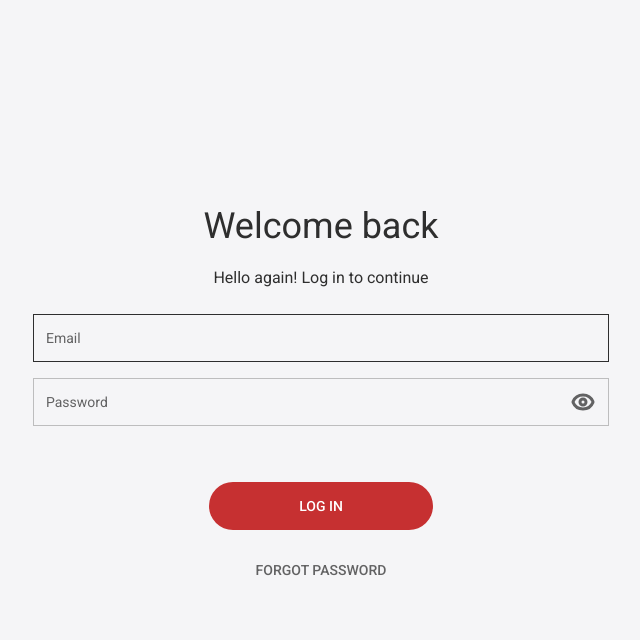
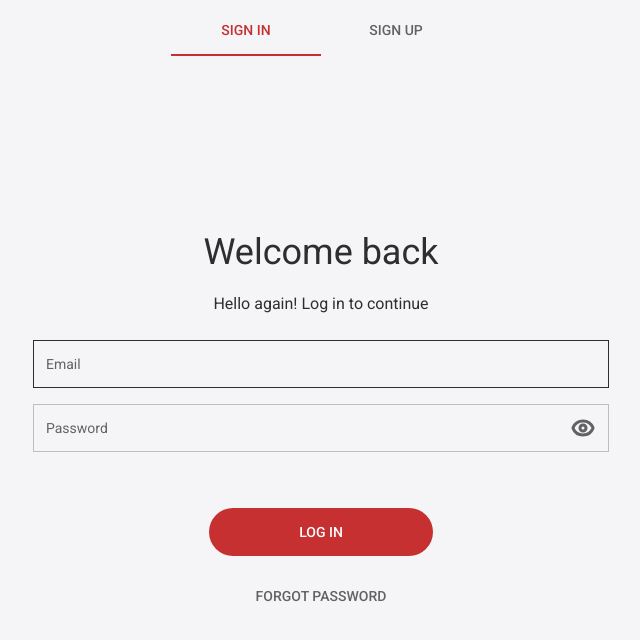
Before and after one commit to hrDGT/HRM, a Next.js app: page /auth/login in a window 1280 px wide. Shown: the top 640 px of the page, without its empty margins (319-959 px from the left). Built offline with nearby package versions, Linux system fonts and the light colour scheme.

Commit message:
feat: authheader has been created

```diff
--- a/app/(auth-flow)/layout.tsx
+++ b/app/(auth-flow)/layout.tsx
@@ -1,3 +1,4 @@
+import { AuthHeader } from "@/components/auth/auth-header";
 import { FadeIn } from "@/components/ui/fade-in";
 
 export default function AuthLayout({
@@ -6,8 +7,11 @@ export default function AuthLayout({
   children: React.ReactNode;
 }) {
   return (
-    <div className="min-h-screen flex flex-col justify-center items-center p-3">
-      <FadeIn className="w-full max-w-xl">{children}</FadeIn>
+    <div className="min-h-screen flex flex-col">
+      <AuthHeader />
+      <main className="min-h-[calc(100vh-56px)] flex flex-col justify-center items-center p-3">
+        <FadeIn className="w-full max-w-xl">{children}</FadeIn>
+      </main>
     </div>
   );
 }
--- a/app/layout.tsx
+++ b/app/layout.tsx
@@ -22,7 +22,7 @@ export default function RootLayout({
   return (
     <html lang="en" className={`${robotoSans.variable} h-full antialiased`}>
       <body className="font-sans">
-        <main>{children}</main>
+        {children}
         <Toaster richColors position="top-right" />
       </body>
     </html>
--- /dev/null
+++ b/components/auth/auth-header.tsx
@@ -0,0 +1,34 @@
+"use client";
+
+import { usePathname } from "next/navigation";
+import { AuthTab } from "./auth-tab";
+
+const tabs = [
+  { title: "Sign In", href: "/auth/login" },
+  { title: "Sign Up", href: "/auth/signup" },
+];
+
+export function AuthHeader() {
+  const pathname = usePathname();
+  const activeIndex = tabs.findIndex((tab) => pathname === tab.href);
+  const isSignup = activeIndex === 1;
+
+  return (
+    <header className="flex justify-center pt-1.5 max-h-[54px]">
+      <nav className="relative flex justify-center w-full max-w-[300px]">
+        {tabs.map(({ title, href }) => {
+          return (
+            <div key={href} className="flex-1 flex justify-center text-center">
+              <AuthTab title={title} href={href} />
+            </div>
+          );
+        })}
+        <div
+          className={`absolute -bottom-0.5 left-0 h-0.5 w-1/2 bg-main-red transition-transform duration-300 ease-out ${
+            isSignup ? "translate-x-full" : "translate-x-0"
+          }`}
+        />
+      </nav>
+    </header>
+  );
+}
--- /dev/null
+++ b/components/auth/auth-tab.tsx
@@ -0,0 +1,29 @@
+"use client";
+
+import { cn } from "@/lib/utils";
+import Link, { type LinkProps } from "next/link";
+import { usePathname } from "next/navigation";
+
+interface AuthTabProps {
+  title: string;
+  href: LinkProps["href"];
+}
+
+export function AuthTab({ title, href }: AuthTabProps) {
+  const pathname = usePathname();
+  const isActive = pathname === href.toString();
+
+  return (
+    <Link
+      href={href}
+      className={cn(
+        "w-full flex justify-center items-center py-3.5 min-h-12 text-sm font-medium uppercase",
+
+        "transition-all duration-200 active:translate-y-0.5",
+        isActive ? "text-main-red" : "text-secondary-text hover:text-main-text",
+      )}
+    >
+      {title}
+    </Link>
+  );
+}
```
